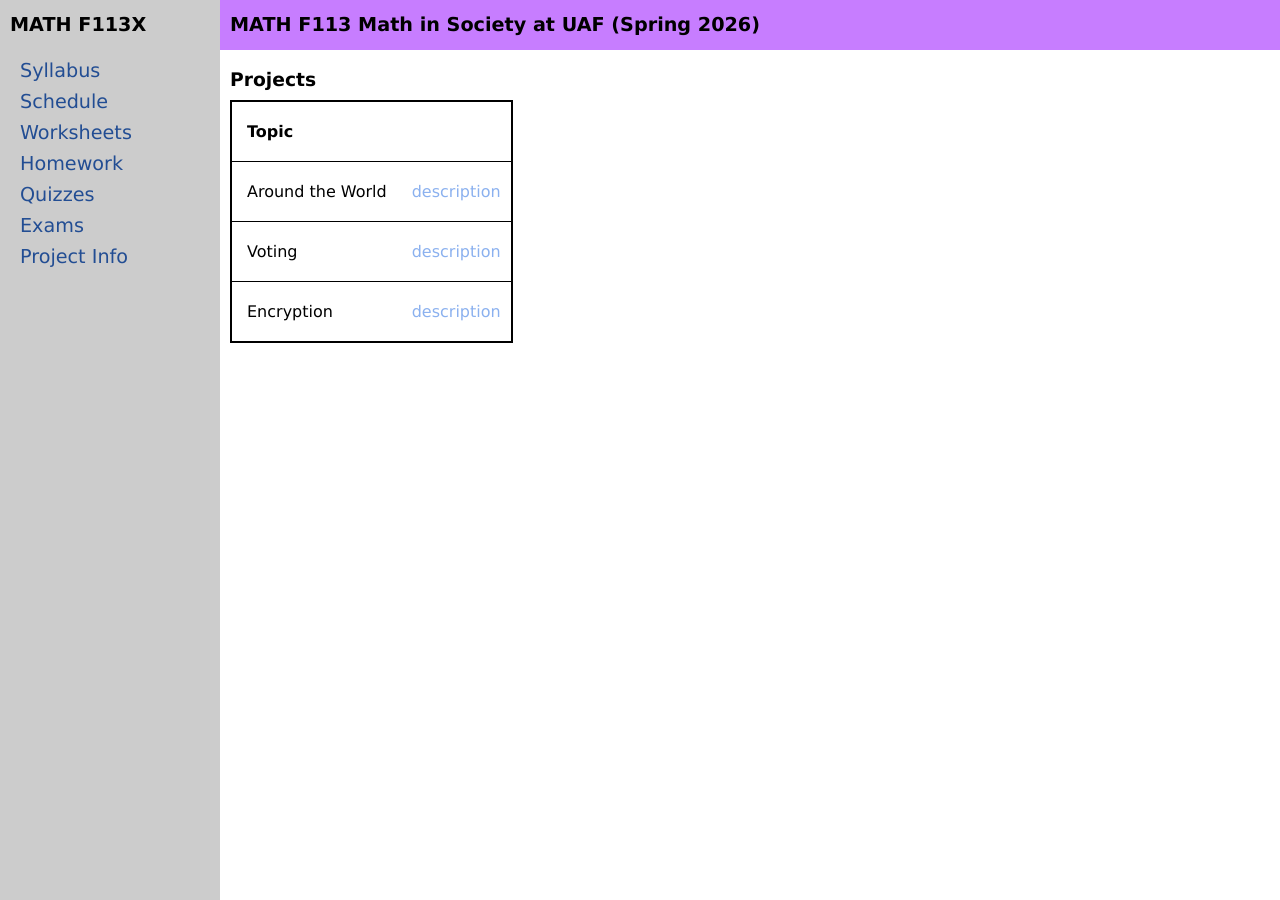
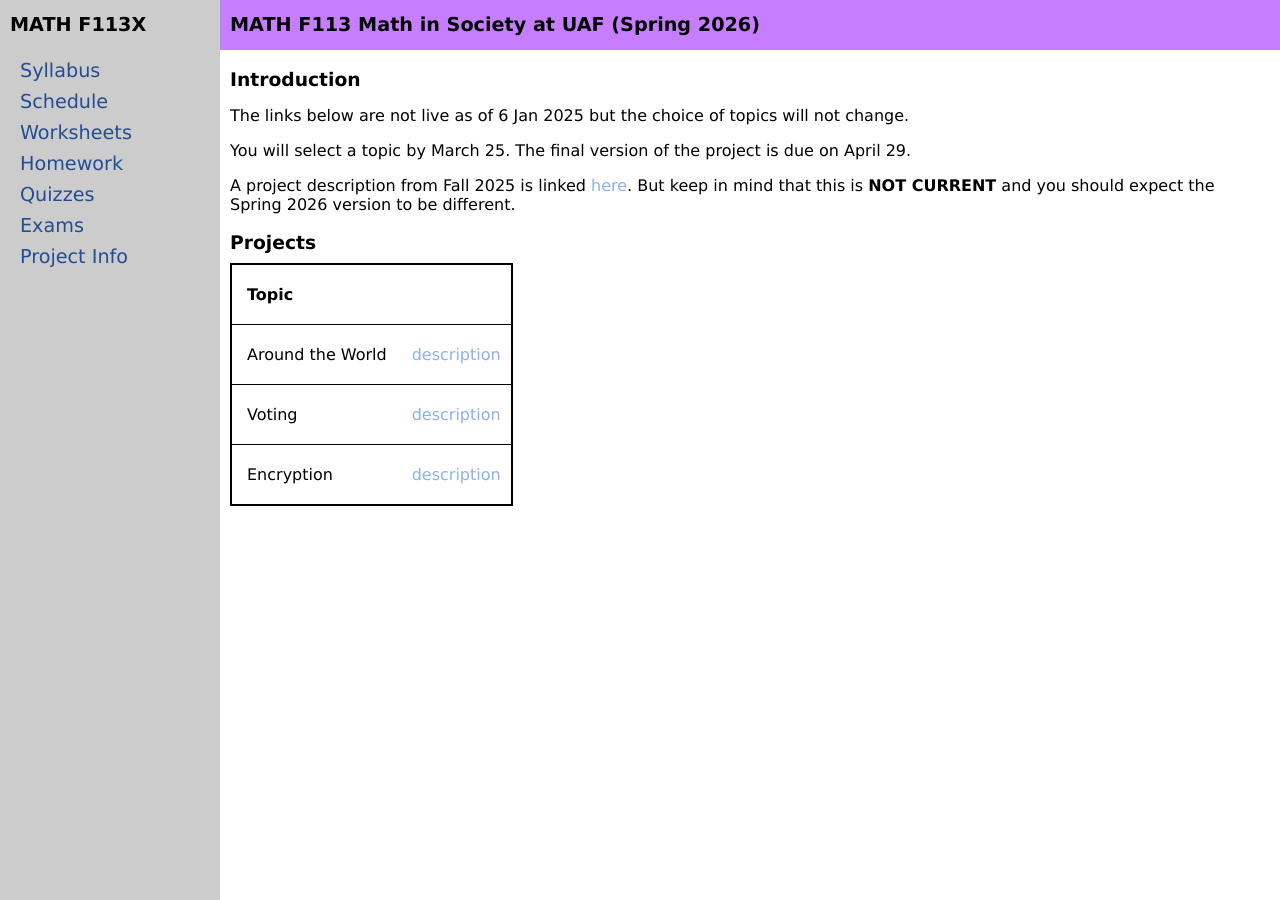
Before and after one commit to uaf-math/math113, a Jekyll site: the page built from project.md, in a window 1280 px wide. Built offline with Jekyll 4.4.1, drawn with Linux system fonts in a browser that asks for light colours.

Commit message:
Update project.md

```diff
--- a/project.md
+++ b/project.md
@@ -2,6 +2,13 @@
 layout: course-page
 title: Worksheets
 ---
+### Introduction
+
+The links below are not live as of 6 Jan 2025 but the choice of topics will not change.
+
+You will select a topic by March 25. The final version of the project is due on April 29.
+
+A project description from Fall 2025 is linked [here](assets/projects/F25/113_project_voting.pdf). But keep in mind that this is **NOT CURRENT** and you should expect the Spring 2026 version to be different.
 
 ### Projects
 
```
